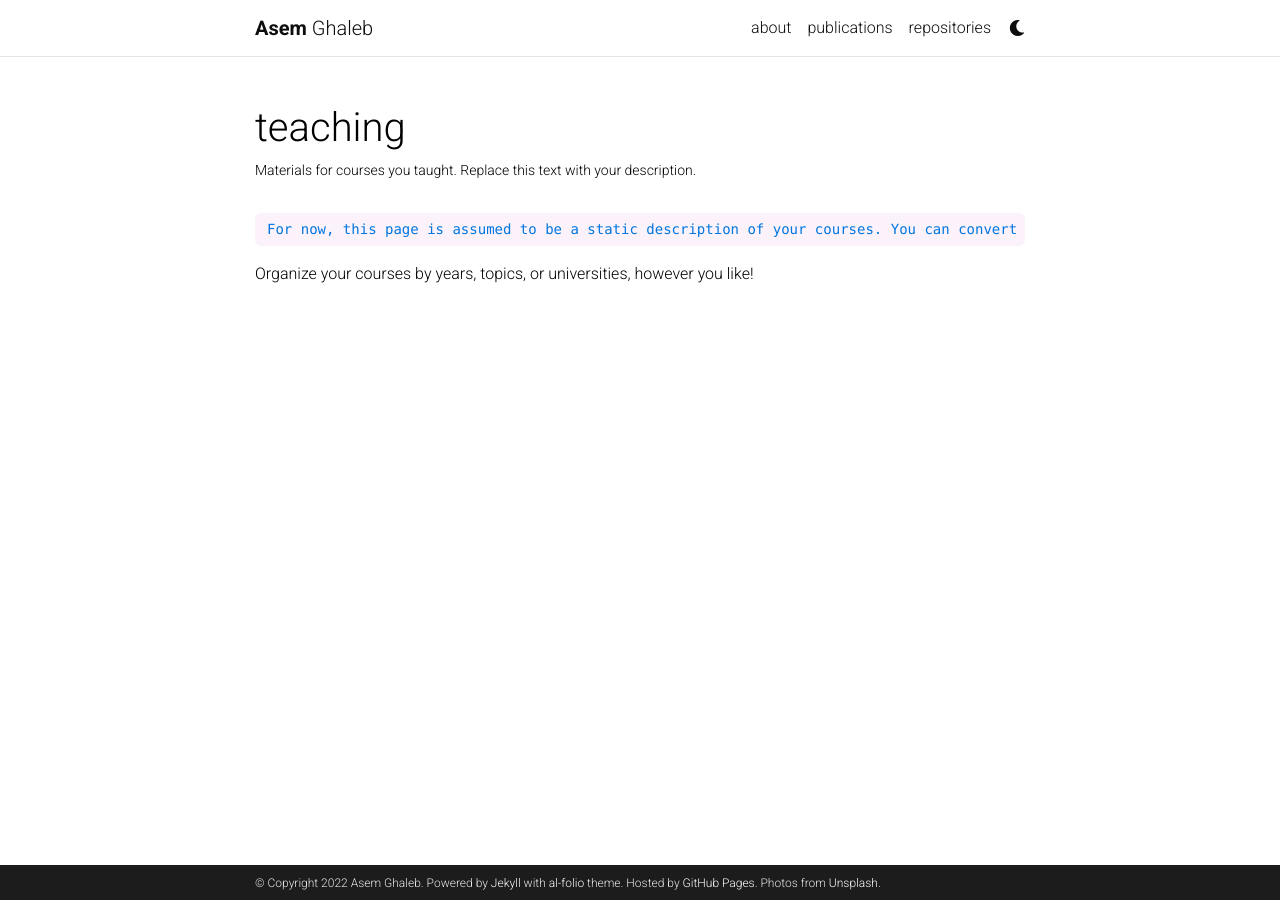
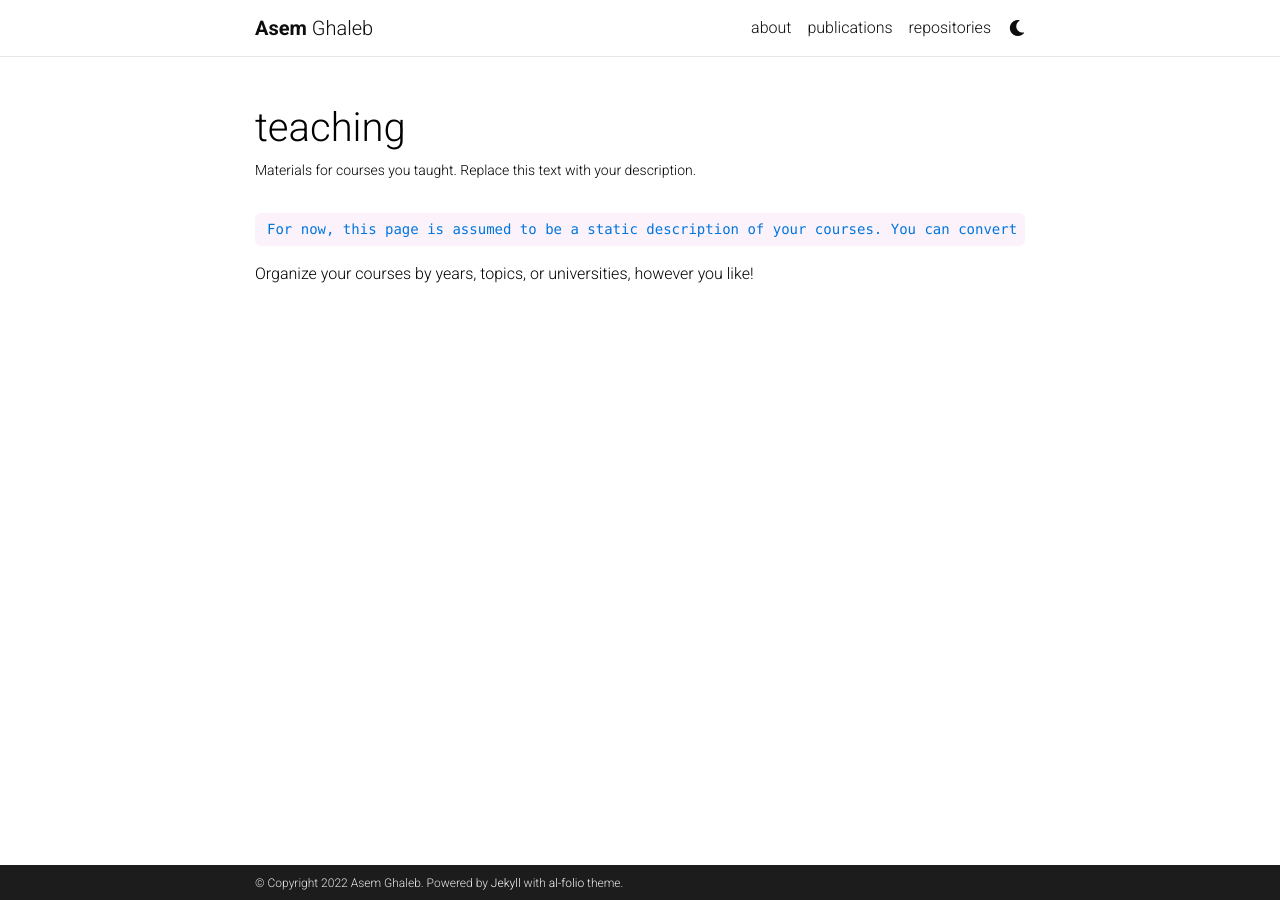
Before and after one commit to AsemGhaleb/asemghaleb.github.io, a Jekyll site: the page built from _pages/teaching.md, in a window 1280 px wide. Built offline with Jekyll 4.4.1, drawn with Linux system fonts in a browser that asks for light colours; full-size pictures stand in for the smaller copies a plugin makes; comment, search, counter and statistics services are not loaded; a style sheet for code colours, icons or effects is not loaded.

Commit message:
remove footer text

```diff
--- a/_config.yml
+++ b/_config.yml
@@ -11,8 +11,6 @@
   A simple, whitespace theme for academics. Based on [*folio](https://github.com/bogoli/-folio) design.
 footer_text: >
   Powered by <a href="https://jekyllrb.com/" target="_blank">Jekyll</a> with <a href="https://github.com/alshedivat/al-folio">al-folio</a> theme.
-  Hosted by <a href="https://pages.github.com/" target="_blank">GitHub Pages</a>.
-  Photos from <a href="https://unsplash.com" target="_blank">Unsplash</a>.
 keywords: jekyll, jekyll-theme, academic-website, portfolio-website  # add your own keywords or leave empty
 
 lang: en # the language of your site (for example: en, fr, cn, ru, etc.)
@@ -93,8 +91,9 @@
 facebook_id: # your facebook id
 discord_id: # your discord id (18-digit unique numerical identifier)
 
+#You can even add a little note about which of these is the best way to reach you.
 contact_note: >
-  You can even add a little note about which of these is the best way to reach you.
+
 
 # -----------------------------------------------------------------------------
 # Analytics and search engine verification
```
